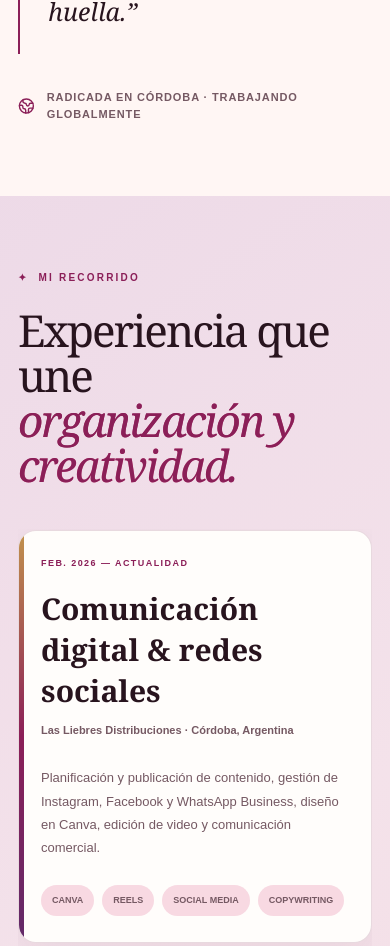
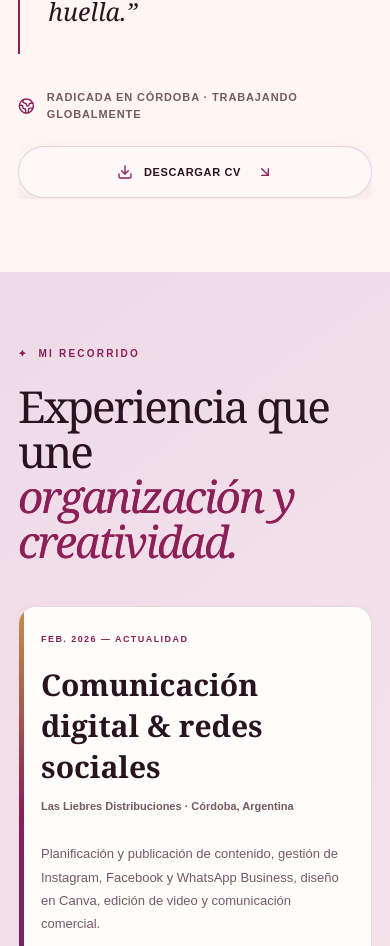
Before and after one commit to legldev/lauragonzalez, a React (Vite) app: page / in a window 390 px wide. Shown: the part 5611-6557 px from the top of the page. Built offline with nearby package versions, Linux system fonts and the light colour scheme.

Commit message:
Add downloadable CV to the website

```diff
--- a/src/App.tsx
+++ b/src/App.tsx
@@ -4,6 +4,7 @@ import {
   ArrowUpRight,
   Check,
   ChevronRight,
+  Download,
   Globe2,
   Heart,
   Menu,
@@ -58,6 +59,7 @@ const copy = {
     aboutP2: 'Mi recorrido en salud me enseñó a escuchar, cuidar los detalles y acompañar con empatía. Hoy transformo esa sensibilidad en comunicación clara, contenido con propósito y experiencias digitales que acercan personas.',
     aboutQuote: '“Creo en las marcas que no necesitan gritar para dejar huella.”',
     based: 'Radicada en Córdoba · trabajando globalmente',
+    downloadCv: 'Descargar CV',
     journeyEyebrow: 'MI RECORRIDO',
     journeyTitle: <>Experiencia que une<br /><em>organización y creatividad.</em></>,
     current: 'Actualidad',
@@ -127,6 +129,7 @@ const copy = {
     aboutP2: 'My healthcare background taught me to listen, care about the details and support people with empathy. Today, I turn that sensitivity into clear communication, purposeful content and digital experiences that bring people closer.',
     aboutQuote: '“I believe in brands that don’t need to shout to leave a mark.”',
     based: 'Based in Córdoba · working globally',
+    downloadCv: 'Download CV',
     journeyEyebrow: 'MY JOURNEY',
     journeyTitle: <>Experience that brings together<br /><em>organization and creativity.</em></>,
     current: 'Present',
@@ -261,6 +264,7 @@ export default function Home() {
             <div className="mobile-nav-footer">
               <button onClick={() => setLanguage(language === 'es' ? 'en' : 'es')}><Globe2 /> {language === 'es' ? 'English version' : 'Versión en español'}</button>
               <a href="https://wa.me/5493516215635" target="_blank" rel="noreferrer"><MessageCircle /> WhatsApp</a>
+              <a className="mobile-cv-link" href="/docs/laura-gonzalez-cv.pdf" download="Laura-Gonzalez-CV.pdf"><Download /> {t.downloadCv}</a>
             </div>
           </nav>
           </>
@@ -333,6 +337,7 @@ export default function Home() {
           <p>{t.aboutP1}</p><p>{t.aboutP2}</p>
           <blockquote>{t.aboutQuote}</blockquote>
           <div className="based"><Globe2 /><span>{t.based}</span></div>
+          <a className="cv-download" href="/docs/laura-gonzalez-cv.pdf" download="Laura-Gonzalez-CV.pdf"><Download /><span>{t.downloadCv}</span><ArrowDownRight /></a>
         </div>
       </section>
 
--- a/src/styles.css
+++ b/src/styles.css
@@ -147,6 +147,7 @@ h1 em { color: var(--primary); font-weight: 500; }
 .about-copy > p:not(.section-eyebrow) { color: var(--muted); font-size: 14px; line-height: 1.9; }.about-copy h2 { margin-bottom: 35px; }
 .about-copy blockquote { margin: 35px 0; padding: 25px 0 25px 28px; border-left: 2px solid var(--primary); font: italic 500 25px/1.35 var(--font-display); }
 .based { display: flex; align-items: center; gap: 12px; color: var(--muted); font-size: 11px; font-weight: 700; text-transform: uppercase; letter-spacing: .08em; }.based svg { width: 18px; color: var(--primary); }
+.cv-download { width: max-content; min-height: 52px; display: inline-flex; align-items: center; gap: 11px; margin-top: 24px; padding: 0 18px; border: 1px solid var(--border); border-radius: 999px; background: color-mix(in srgb,var(--surface) 82%,var(--accent-soft)); color: var(--foreground); font-size: 11px; font-weight: 800; letter-spacing: .06em; text-transform: uppercase; box-shadow: 0 12px 30px rgba(74,25,51,.08); transition: transform .35s ease, border-color .35s ease, box-shadow .35s ease, color .35s ease; }.cv-download svg { width: 16px; color: var(--primary); transition: transform .35s ease; }.cv-download svg:last-child { margin-left: 5px; }.cv-download:hover { transform: translateY(-4px); border-color: color-mix(in srgb,var(--primary) 45%,var(--border)); color: var(--primary); box-shadow: 0 18px 38px rgba(74,25,51,.15); }.cv-download:hover svg:first-child { transform: translateY(3px); }.cv-download:hover svg:last-child { transform: translate(3px,3px); }
 
 .journey-section { background: var(--surface-2); }
 .journey-title, .journey-layout { max-width: 1240px; margin-left: auto; margin-right: auto; }.journey-title { margin-bottom: 65px; }
@@ -391,6 +392,7 @@ footer { background: linear-gradient(120deg,#120a10,#23101d,#120a10); }
   .mobile-nav-footer { display: grid; grid-template-columns: 1fr 1fr; gap: 10px; margin-top: auto; padding-top: 24px; }
   .mobile-nav-footer button, .mobile-nav-footer a { min-height: 50px; display: flex; align-items: center; justify-content: center; gap: 8px; border: 1px solid var(--border); border-radius: 999px; background: color-mix(in srgb,var(--surface) 72%,transparent); color: var(--foreground); font: 800 10px/1 var(--font-body); letter-spacing: .08em; text-transform: uppercase; }
   .mobile-nav-footer a { border-color: transparent; background: linear-gradient(120deg,var(--primary),var(--plum)); color: var(--primary-foreground); }
+  .mobile-nav-footer .mobile-cv-link { grid-column: 1/-1; border-color: var(--border); background: color-mix(in srgb,var(--surface) 74%,var(--accent-soft)); color: var(--foreground); }
   .hero { min-height: auto; gap: 38px; padding-top: 44px; }
   .hero-visual { min-height: 550px; }
   .services-grid { grid-template-columns: repeat(2,1fr); }
@@ -418,6 +420,7 @@ footer { background: linear-gradient(120deg,#120a10,#23101d,#120a10); }
   .services-grid { grid-template-columns: 1fr; gap: 13px; }.service-card { min-height: 300px; border-radius: 19px; }.service-card-top { margin-bottom: 36px; }
   .manifesto { min-height: 480px; padding-inline: 18px; }.manifesto-rings { width: 390px; height: 390px; }
   .about-collage { min-height: 500px; }.about-main-img { inset: 0 10% 15% 0; }.about-small-img { width: 46%; height: 34%; border-radius: 16px; }.roundel { width: 92px; height: 92px; }
+  .cv-download { width: 100%; justify-content: center; }
   .journey-title { margin-bottom: 42px; }.journey-layout { gap: 32px; }.experience-stack { gap: 13px; }.experience-card { border-radius: 18px; padding: 26px 22px; }
   .skills-panel { min-height: 530px; border-radius: 20px; }.skills-card { border-radius: 15px; }
   .approach-heading { margin-bottom: 42px; }.steps { grid-template-columns: 1fr; gap: 11px; }.step { min-height: 245px; border-radius: 18px; }.step-icon { margin: 28px 0 24px; }
```
Also changed, not shown: 1 other file (tests, documents, lock files or other folders).
